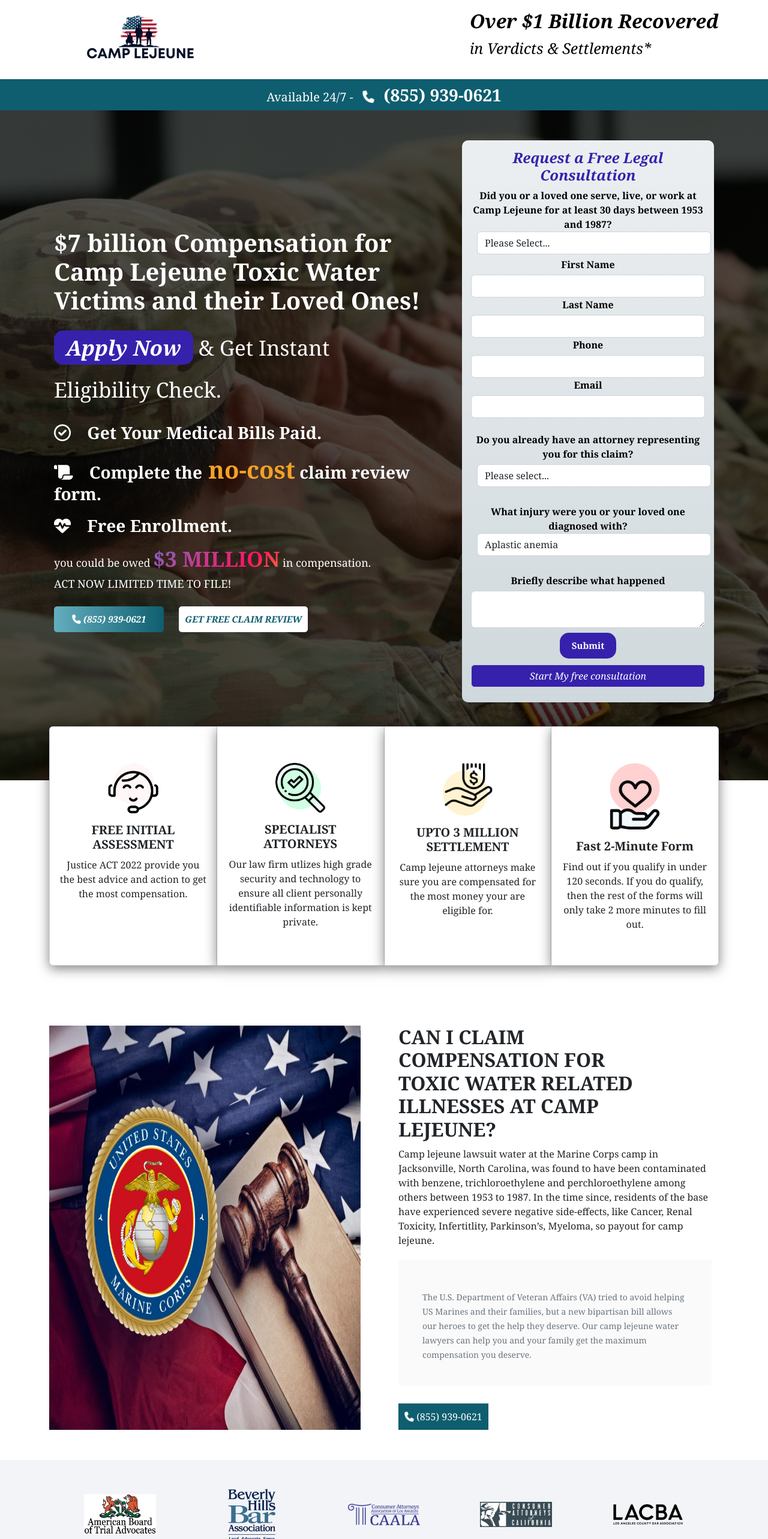
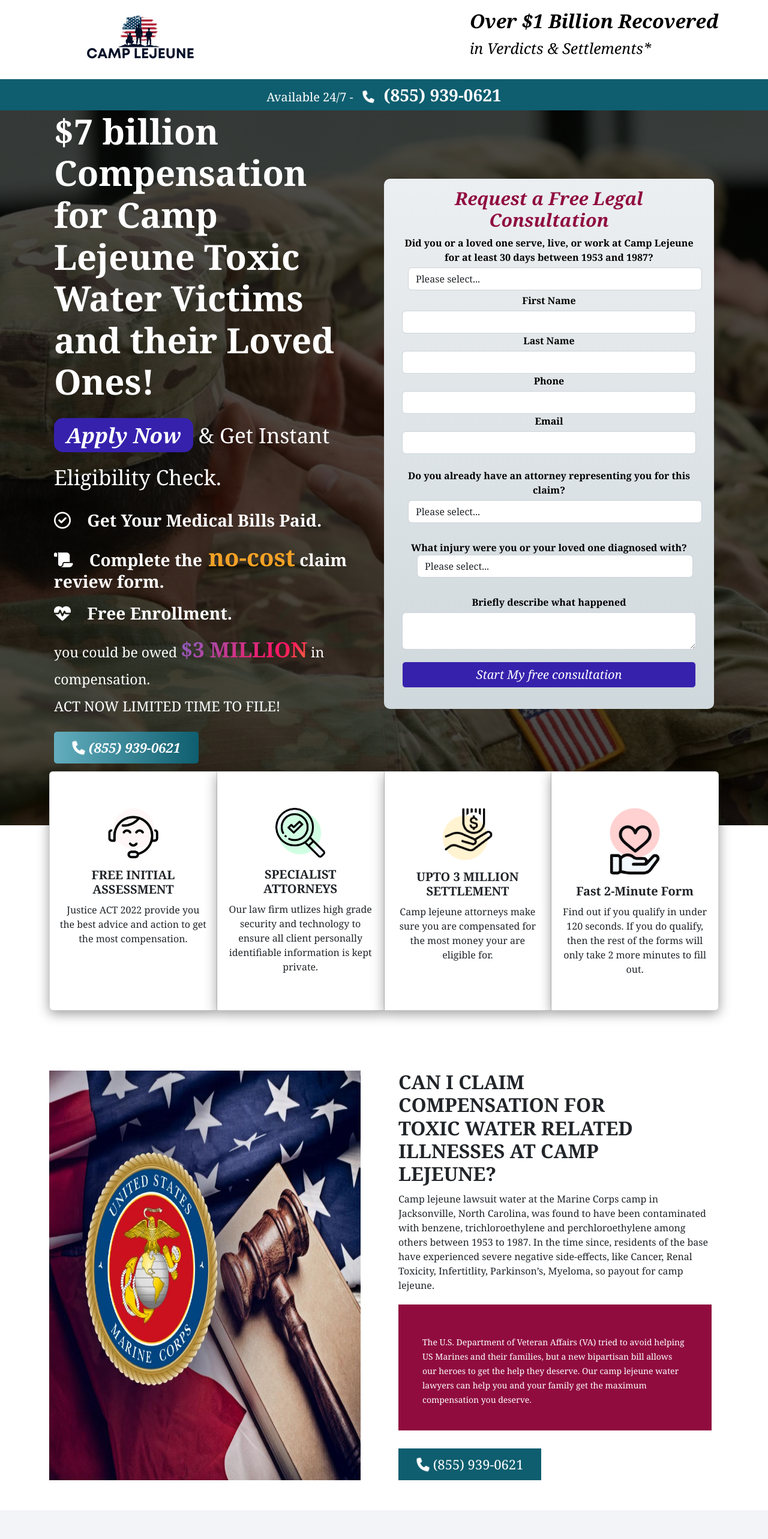
Before and after one commit to sakibovi123/CampLejune, a React (Create React App) app: page / in a window 1280 px wide. Shown: the top 2566 px of the page at 60% size. Built offline with nearby package versions, Linux system fonts and the light colour scheme.

Commit message:
Update Form Width

```diff
--- a/src/components/About/About.css
+++ b/src/components/About/About.css
@@ -19,16 +19,23 @@
 
 .card-mute {
   padding: 40px;
-  background: rgb(250, 250, 250);
+  background: #900C3F;
   margin-bottom: 10px;
+}
+.card-text small{
+  color: #fff !important;
 }
 
 .get-buttn {
   margin-top: 30px;
+
 }
 .get-buttn button {
   color: #fff;
   background: #0E5E6F;
+  padding-left: 30px;
+  padding-right: 30px;
+  font-size: 22px;
 }
 
 .get-buttn button i {
--- a/src/components/Banner/Banner.js
+++ b/src/components/Banner/Banner.js
@@ -82,10 +82,7 @@
   }
 
   return (
-
     <div >
-
-
       <div className='banner banner-text' id='home'>
         <div className='d-flex justify-content-center'>
           <div className='article'>
@@ -112,20 +109,21 @@
         <div>
           <div>
 
+
             <div className='d-flex justify-content-center'>
               <div className='banner-form form-group'>
-              <h4>Request a Free Legal Consultation</h4>
+                <h4>Request a Free Legal Consultation</h4>
                 <form id='left-form' onSubmit={sendDataToLeadProsper}>
-                  <label>
+                <label>
                     Did you or a loved one serve, live, or work at Camp Lejeune for at least 30 days between 1953 and 1987?
+                    <div className='radio'>
+                    <select name="camp_lj" id="cpform" className="form-control" required>
+                        <option value="" selected>Please select...</option>
+                        <option value="Yes">Yes</option>
+                        <option value="No">No</option>
+                      </select>
 
-                    <select name="camp_lj" id="" className="form-control">
-                      <option value="" selected className="form-control">Please Select...</option>
-                      <option value="Yes">Yes</option>
-                      <option value="No">No</option>
-                    </select>
-
-
+                    </div>
                   </label>
                   <br />
 
@@ -141,8 +139,6 @@
                   <label htmlFor="email">Email</label><br />
                   <input className="form-control" type="email" name="email" required /><br />
 
-
-
                   <label>
                     Do you already have an attorney representing you for this claim?
                     <div className='radio'>
@@ -151,7 +147,6 @@
                         <option value="Yes">Yes</option>
                         <option value="No">No</option>
                       </select>
-
                     </div>
                   </label>
                   <br />
@@ -159,6 +154,7 @@
                   <label>
                     What injury were you or your loved one diagnosed with?
                     <select className="form-control" name="injury_type_list" required>
+                    <option value="Please select">Please select...</option>
                       <option value="Aplastic anemia">Aplastic anemia</option>
                       <option value="Appendix cancer">Appendix cancer</option>
                       <option value="Amyotrophic lateral">Amyotrophic lateral</option>
@@ -211,12 +207,7 @@
                   <br />
                   <label>Briefly describe what happened</label>
                   <textarea className="form-control" name="comment" id="" cols="30" rows="2" required></textarea>
-
-                  <button className="form-submit ">Submit</button>
-
-                  <button id='form-submit' className=" form-control ">Start My free consultation</button>
-
-
+                  <button id='form-submit' className=" form-submit form-control ">Start My free consultation</button>
                 </form>
               </div>
             </div>
--- a/src/components/Banner/banner.css
+++ b/src/components/Banner/banner.css
@@ -16,7 +16,7 @@
 }
 
 .article h1 {
-    font-size: 40px;
+    font-size: 58px;
     font-weight: 700;
     color: white;
     margin-bottom: 20px;
@@ -31,14 +31,14 @@
 
 .article h4 {
     color: #fff;
-    font-size: 18px;
+    font-size: 23px;
     margin-top: 20px;
-    line-height: 35px;
+    line-height: 45px;
 }
 
 .article h3 {
     color: #fff;
-    font-size: 25px;
+    font-size: 28px;
 }
 
 .article h5 {
@@ -113,6 +113,7 @@
     padding-right: 30px;
     font-weight: 700;
     border-radius: 5px;
+    font-size: 22px;
 }
 
 .phone-button i {
@@ -171,6 +172,7 @@
     font-style: italic;
     font-weight: 700;
     border-radius: 5px;
+    font-size: 22px;
 }
 
 .get-button:hover {
@@ -201,10 +203,14 @@
 
 
 .banner-form {
-    width: 420px;
+    width: 550px;
     border-radius: 10px;
     text-align: center;
-    padding: 15px;
+    padding-left: 30px;
+    padding-right: 30px;
+    padding-top: 15px;
+    padding-bottom: 15px;
+    /* padding: 15px; */
     color: #000000;
     font-weight: 600;
     margin-right: 90px;
@@ -214,32 +220,35 @@
     margin-bottom: 130px;
 }
 
-.form-submit {
-
+/* .form-submit {
     background: #3621ad;
     color: #fff;
     font-weight: 700;
-    font-size: 15px;
+    font-size: 20px;
     border-radius: 15px;
     margin-top: 8px;
     padding-left: 20px;
     padding-right: 20px;
-}
+} */
 
 #form-submit {
-    margin-top: 10px;
-    margin-bottom: 10px;
+    margin-top: 20px;
+    margin-bottom: 20px;
     background: #3621ad;
     color: #fff;
     font-style: italic;
+    font-size: 20px;
 }
 
 .banner-form h4 {
-    color: #3621ad;
-    font-weight: 800;
+    color: #900C3F;
+    font-weight: 900;
     font-style: italic;
+    font-size: 30px;
 }
+input select{
 
+}
 /* #form-control {
     margin-top: 5px;
     margin-bottom: 5px;
@@ -261,6 +270,8 @@
     justify-content: center;
 }
 
+
+
 @media screen and (max-width: 780px) {
     .banner {
         display: block;
@@ -279,16 +290,20 @@
 
     .article h2 {
         line-height: 50px;
+        font-size: 27px;
     }
 
     .phone-button {
         width: 140px;
         border-radius: 10px;
+        font-size: 15px;
     }
+
 
     .get-button {
         width: 140px;
         border-radius: 10px;
+        font-size: 15px;
     }
 
     /* #form-control {
@@ -302,21 +317,18 @@
         color: white;
     }
 
-    .article h2 {
-        font-size: 27px;
-    }
-
     .banner-button {
         font-size: 10px;
     }
 
     .article h5 {
 
-        font-size: 18px;
+        font-size: 20px;
     }
 
     .article h4 {
-        font-size: 15px;
+        font-size: 17px;
+        line-height: 30px;
     }
 
     .banner-form {
--- a/src/components/Blog/Blog.js
+++ b/src/components/Blog/Blog.js
@@ -66,7 +66,7 @@
 
                 </div>
 
-                <div className='get-buton'><a href="/#left-form"><button onClick={pushData}>Click to Speak With Our Lawyer Now!</button></a></div>
+                <div className='get-buton'><a href="tel:+18559390621"><button onClick={pushData}>Click to Speak With Our Lawyer Now!</button></a></div>
 
             </div>
         </div>
--- a/src/components/Blog/blog.css
+++ b/src/components/Blog/blog.css
@@ -19,10 +19,11 @@
 }
 
 .get-buton button {
-    background: #0E5E6F;
+    background: #285430;
     color: #fff;
     padding-left: 30px;
     padding-right: 30px;
+    font-size: 25px;
 }
 
 .card-blog {
--- a/src/components/Journal/Journal.css
+++ b/src/components/Journal/Journal.css
@@ -5,8 +5,8 @@
   padding-bottom: 20px;
   }
   .journal img{
-      padding-left: 50px;
-      padding-right: 50px;
+    padding-left: 40px;
+    padding-right: 40px;
     width: 220px;
   }
   /* style swiper */
--- a/src/components/Services/services.css
+++ b/src/components/Services/services.css
@@ -11,7 +11,7 @@
 .card{
     padding-top: 60px;
     border: 2px solid rgb(240, 236, 236);
-    box-shadow: 0px 5px 20px rgba(0, 0, 0, 0.5);
+    box-shadow: 0px 5px 20px rgba(0, 0, 0, 0.4);
     padding-bottom: 40px;
 }
 
--- a/src/components/Testimonial/testimonial.css
+++ b/src/components/Testimonial/testimonial.css
@@ -41,11 +41,11 @@
     display: flex;
     justify-content: center;
     align-items: center;
-
+    margin-top: 20px;
 }
 
 .gpt3__cta-btn button {
-    background: #0E5E6F;
+    background: #900C3F;
     color: #fff;
     font-weight: 700;
     font-size: 18px;
@@ -57,6 +57,7 @@
     outline: none;
     cursor: pointer;
     min-width: 150px;
+    border-radius: 20px;
 }
 
 @media screen and (max-width: 650px) {
```
Lines whose indentation alone changed are shown as unchanged.
